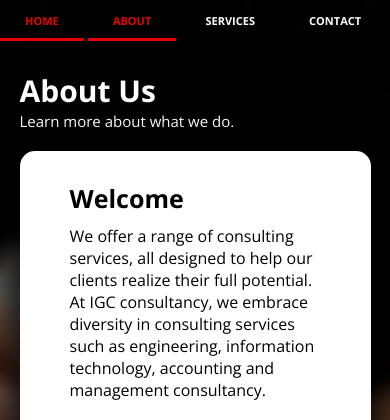
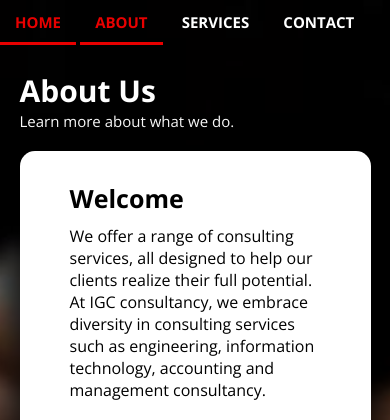
Before and after one commit to IbrahimIrfan/itee, a PHP site: page /about.html in a window 390 px wide. Shown: the top 420 px of the page. Run offline with PHP 8.4, Linux system fonts and the light colour scheme; some libraries are stand-ins or nearby versions; some web fonts are replaced.

Commit message:
mobile css changes

```diff
--- a/css/menu.css
+++ b/css/menu.css
@@ -97,8 +97,9 @@
 #cssmenu.align-right li:first-child a:after {
   display: none;
 }
-@media screen and (max-width: 495px) {
+@media screen and (max-width: 600px) {
   #cssmenu ul li a{
-    font-size: 11px !important;
+    font-size: 15px !important;
+    padding: 15px 15px;
   }
 }
```
